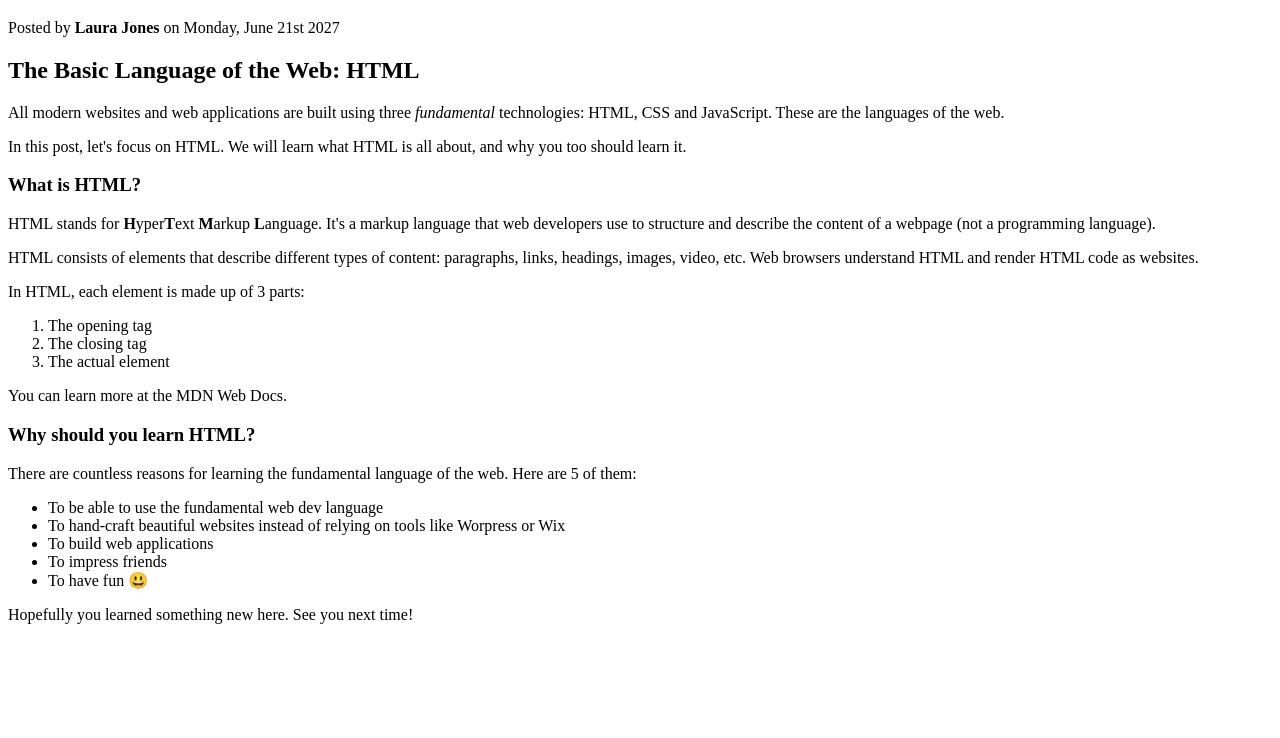
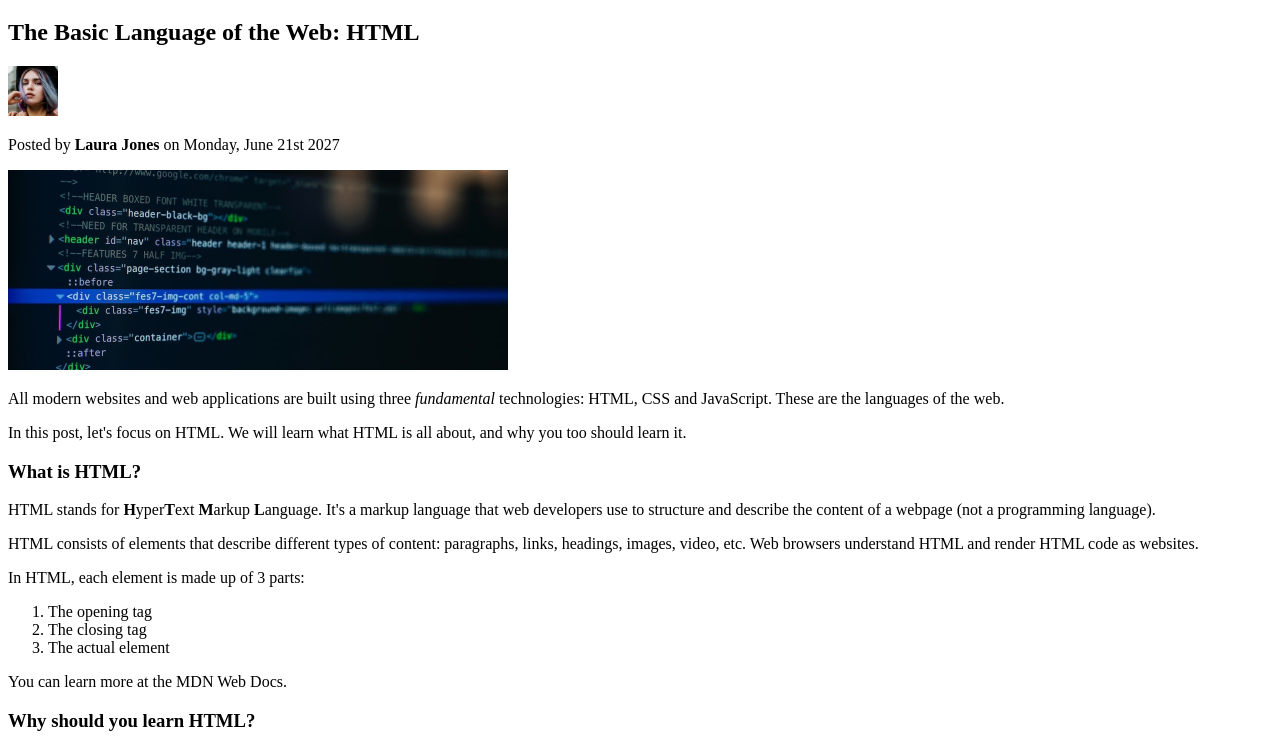
Before and after one commit to Alejoboga20/html-fundamentals, a plain HTML site: page index.html in a window 1280 px wide. Shown: the part 62-800 px from the top of the page. Drawn offline with Linux system fonts and the light colour scheme.

Commit message:
Adding imgs

```diff
--- a/index.html
+++ b/index.html
@@ -9,9 +9,13 @@
   <body>
     <h1>📘 The Code Magazine [DEMO]</h1>
 
+    <h2>The Basic Language of the Web: HTML</h2>
+
+    <img src="laura-jones.jpg" alt="laura-jones" width="50" height="50" />
+
     <p>Posted by <strong>Laura Jones</strong> on Monday, June 21st 2027</p>
 
-    <h2>The Basic Language of the Web: HTML</h2>
+    <img src="post-img.jpg" alt="post-img" width="500" height="200" />
 
     <p>
       All modern websites and web applications are built using three
```
